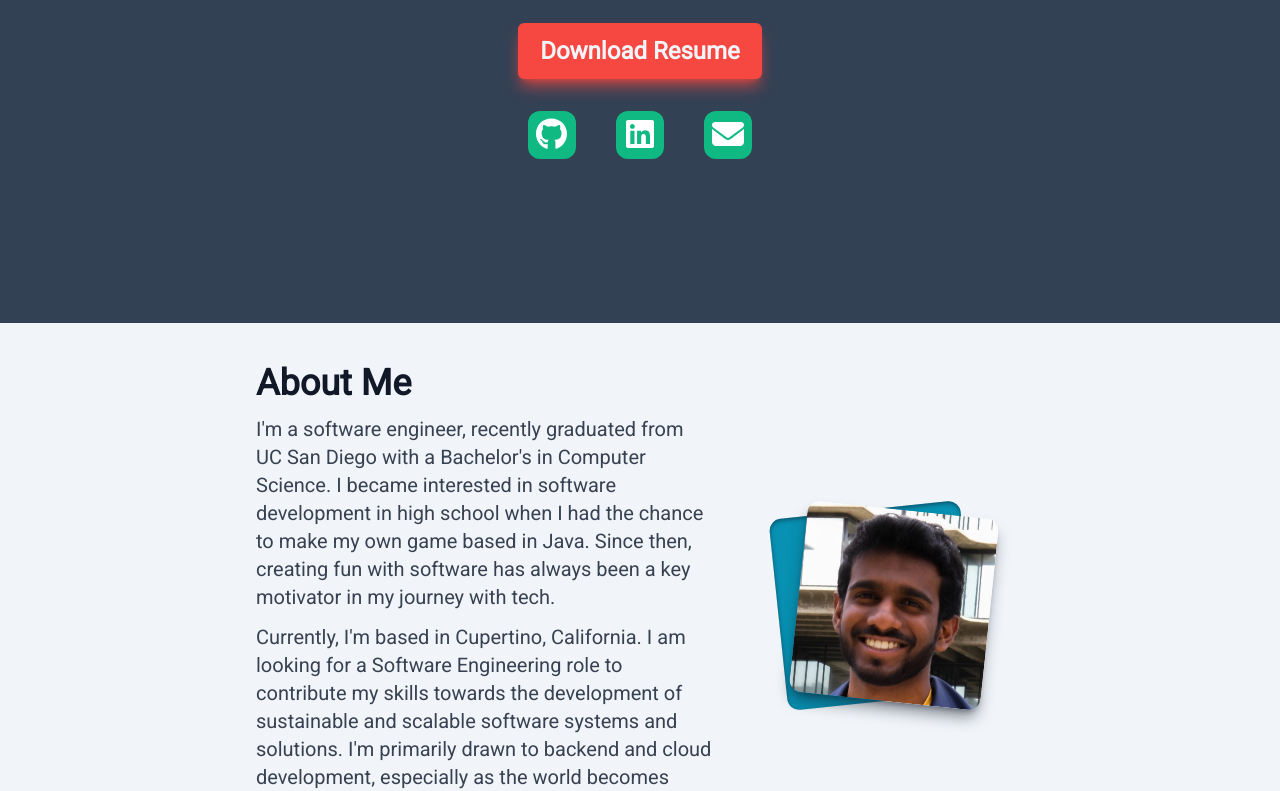
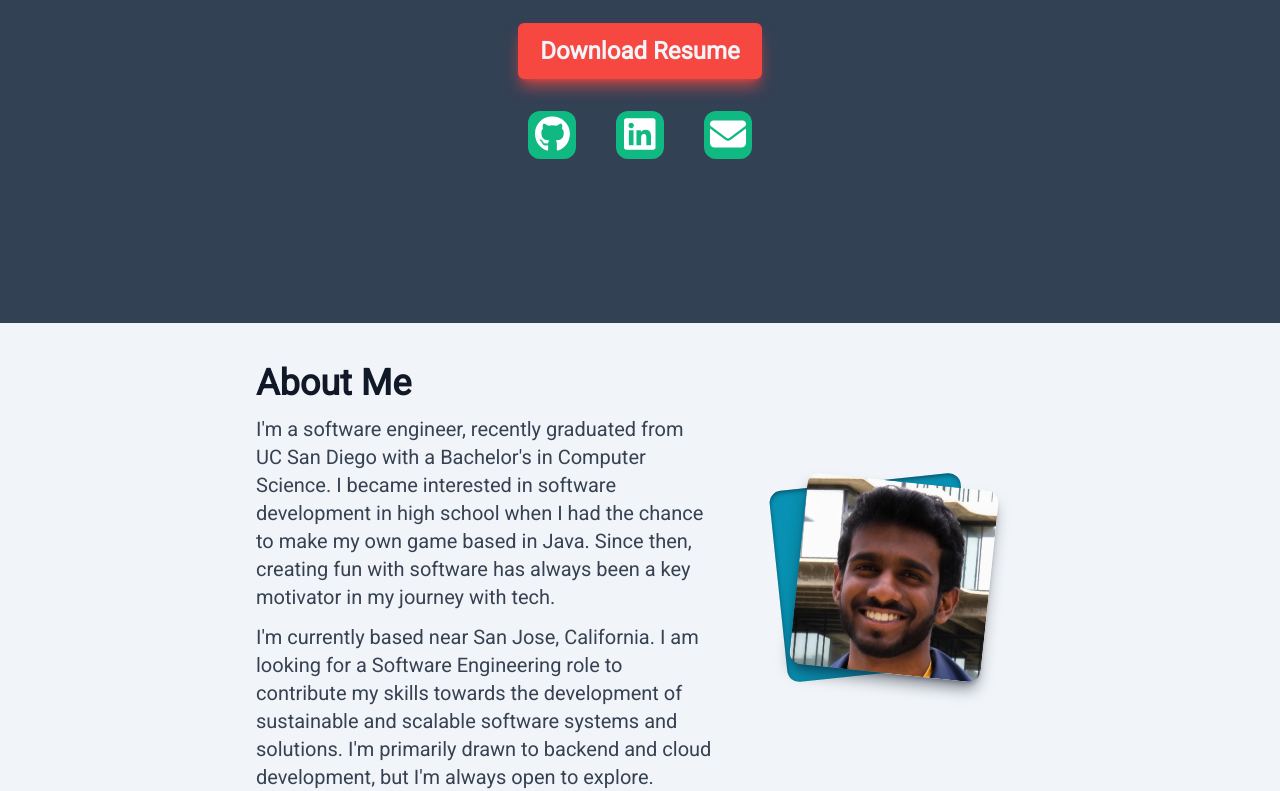
Before and after one commit to akhilanganesh/my-portfolio, a Next.js app: page / in a window 1280 px wide. Shown: the part 477-1268 px from the top of the page. Built offline with nearby package versions, Linux system fonts and the light colour scheme.

Commit message:
Update to front component and resume

```diff
--- a/app/components/About.tsx
+++ b/app/components/About.tsx
@@ -11,11 +11,10 @@ export default function About() {
           from UC San Diego with a Bachelor&apos;s in Computer Science. I became interested in software
           development in high school when I had the chance to make my own game based in Java. Since
           then, creating fun with software has always been a key motivator in my journey with tech.</p>
-        <p className="text-theme-darkgray">Currently, I&apos;m based in Cupertino, California.
+        <p className="text-theme-darkgray">I&apos;m currently based near San Jose, California.
           I am looking for a Software Engineering role to contribute my skills towards the development
           of sustainable and scalable software systems and solutions. I&apos;m primarily drawn to
-          backend and cloud development, especially as the world becomes more interconnected and tech
-          expands horizontally at an ever faster scale.</p>
+          backend and cloud development, but I&apos;m always open to explore.</p>
       </div>
       <div className="md:basis-2/5 hidden md:flex">
         <AboutImg inside={false} />
--- a/app/components/Front.tsx
+++ b/app/components/Front.tsx
@@ -44,9 +44,9 @@ interface FAIconProps {
 
 function FAIcon({ icon, url }: FAIconProps) {
   return (
-    <div className="bg-theme-color2 rounded-xl h-12 w-12 flex items-center justify-center hover:motion-safe:animate-wiggle2 active:animate-none active:bg-theme-color2b transition ease-in duration-200">
+    <div className="bg-theme-color2 rounded-xl h-12 w-12 flex items-center justify-center hover:motion-safe:fa-shake active:animate-none active:bg-theme-color2b transition ease-in duration-200">
       <a href={url} className="m-0" target="_blank">
-        <FontAwesomeIcon icon={icon} size="2x" className="" style={{ color: '#fff', }} />
+        <FontAwesomeIcon icon={icon} className="text-4xl text-white" />
       </a>
     </div>
   )
--- a/app/globals.css
+++ b/app/globals.css
@@ -1,6 +1,7 @@
 @tailwind base;
 @tailwind components;
 @tailwind utilities;
+
 /*
 :root {
   --foreground: black;
@@ -14,6 +15,12 @@
   }
 }*/
 
+@media (prefers-reduced-motion: no-preference) {
+  .hover\:motion-safe\:fa-shake:hover {
+    animation: fa-shake 1.5s infinite linear;
+  }
+}
+
 body {
   /* color: var(--foreground);
   background: var(--background); */
--- a/tailwind.config.ts
+++ b/tailwind.config.ts
@@ -125,6 +125,7 @@ const config: Config = {
         pulse_out: 'pulse_out 1.5s infinite',
         heartbeat: 'heartbeat 1.2s ease 0s infinite',
         heartbeat2: 'heartbeat2 1.2s ease 0s infinite',
+        // 'fa-shake': 'fa-shake 1.5s infinite linear',
         // pulse: 'stretch 4s ease-linear infinite',
       },
     },
```
Also changed, not shown: 1 other file (tests, documents, lock files or other folders).
